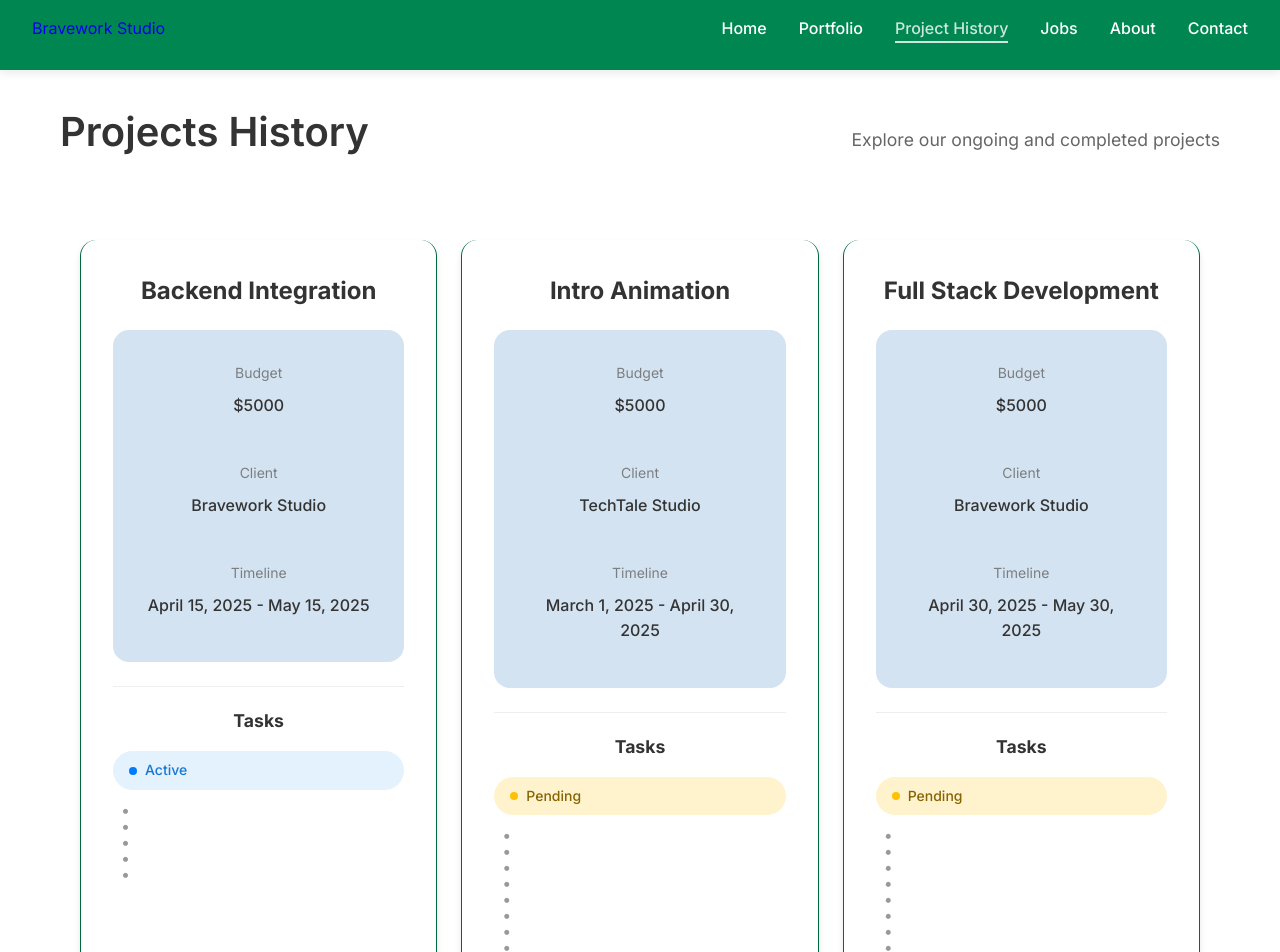
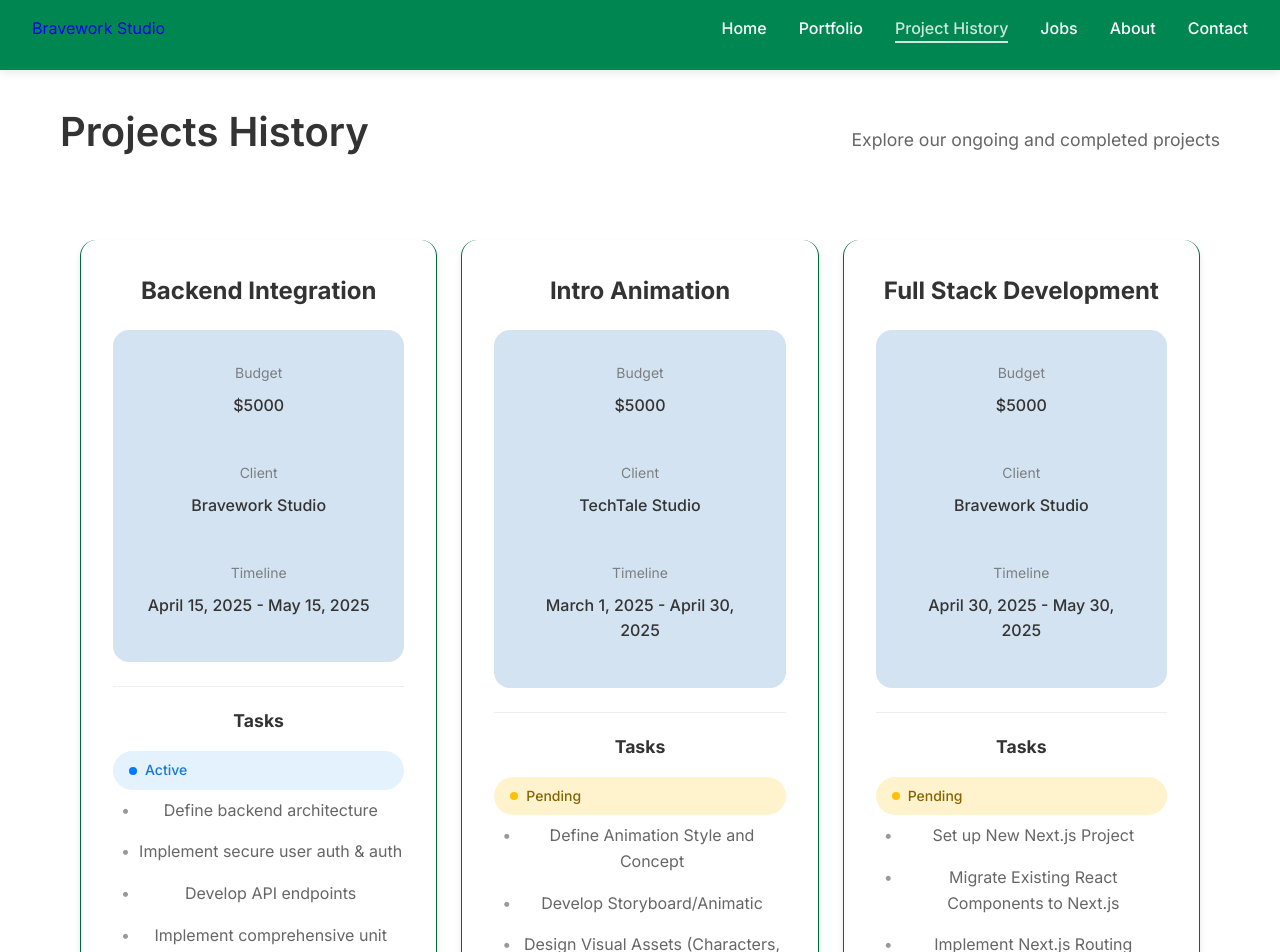
Before and after one commit to bravono/bravework-studio, a Next.js app: page /projects in a window 1280 px wide. Shown: the top 952 px of the page. Built offline with nearby package versions, Linux system fonts and the light colour scheme; no server answers.

Commit message:
Refactor: Read the title property of the todo instead of text.

```diff
--- a/app/components/Project.tsx
+++ b/app/components/Project.tsx
@@ -1,12 +1,21 @@
-import React from 'react';
-import Link from 'next/link';
+import React from "react";
+import Link from "next/link";
 
-export default function Project({ id, title, owner, budget, startDate, endDate, status, todos }) {
+export default function Project({
+  id,
+  title,
+  owner,
+  budget,
+  startDate,
+  endDate,
+  status,
+  todos,
+}) {
   const formatDate = (dateString: string) => {
-    return new Date(dateString).toLocaleDateString('en-US', {
-      year: 'numeric',
-      month: 'long',
-      day: 'numeric'
+    return new Date(dateString).toLocaleDateString("en-US", {
+      year: "numeric",
+      month: "long",
+      day: "numeric",
     });
   };
 
@@ -26,25 +35,29 @@ export default function Project({ id, title, owner, budget, startDate, endDate,
         </div>
         <div className="info-group">
           <label>Timeline</label>
-          <span>{formatDate(startDate)} - {formatDate(endDate)}</span>
+          <span>
+            {formatDate(startDate)} - {formatDate(endDate)}
+          </span>
         </div>
       </div>
       <div className="project-todos">
-        <h3>Tasks</h3>
+        <div className="project-status">
+          <h3>Tasks</h3>
+          <div className={`status-badge ${status}`}>
+            <span className={`status-indicator ${status}`}></span>
+            {status.charAt(0).toUpperCase() + status.slice(1)}
+          </div>
+        </div>
         <ul>
-        <div className={`status-badge ${status}`}>
-          <span className={`status-indicator ${status}`}></span>
-          {status.charAt(0).toUpperCase() + status.slice(1)}
-        </div>
           {todos.map((todo) => (
-            <li key={todo.id} className={todo.completed ? 'completed' : ''}>
-              {todo.text}
+            <li key={todo.id} className={todo.completed ? "completed" : ""}>
+              {todo.title}
             </li>
           ))}
         </ul>
       </div>
       <div className="project-actions">
-        {status === 'done' && (
+        {status === "done" && (
           <Link href="/testimonials" className="action-button">
             View Testimonial
           </Link>
```
